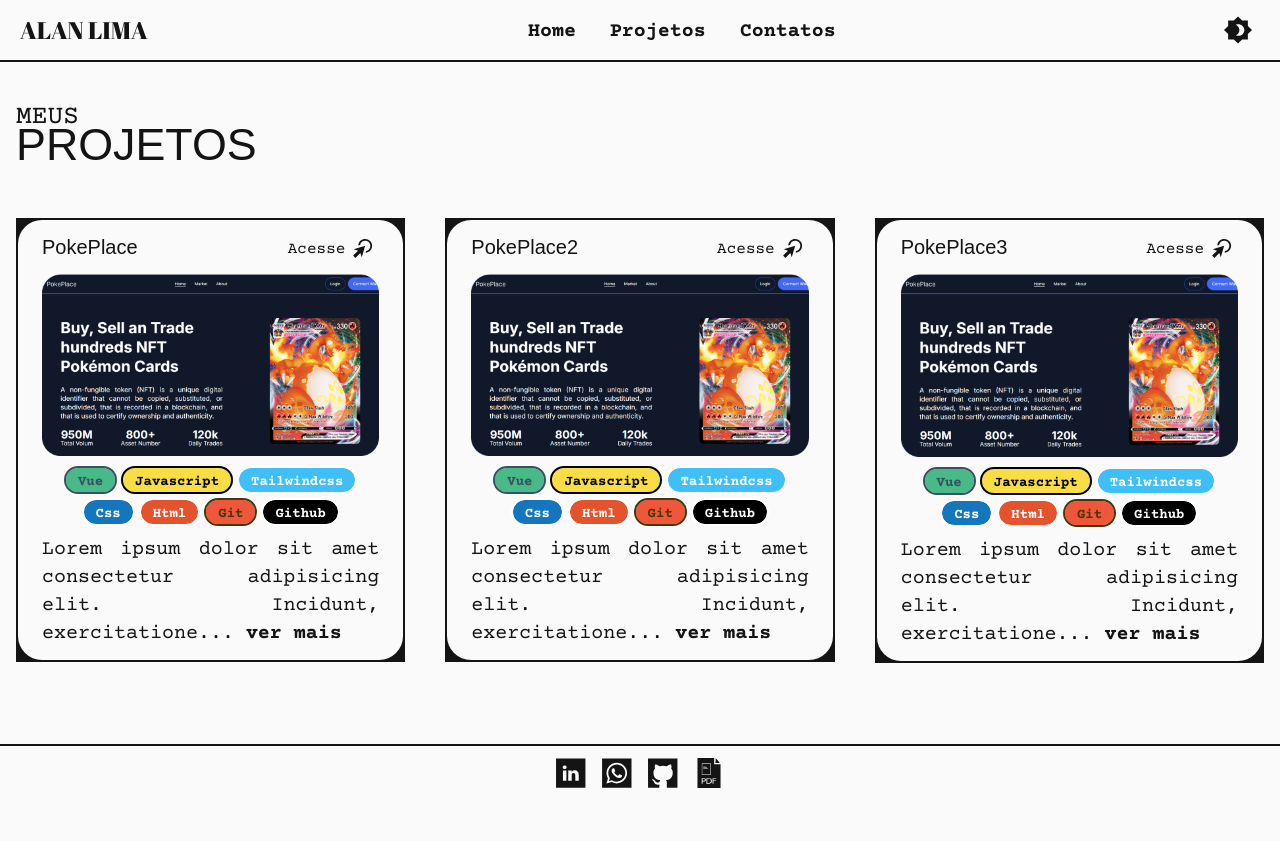
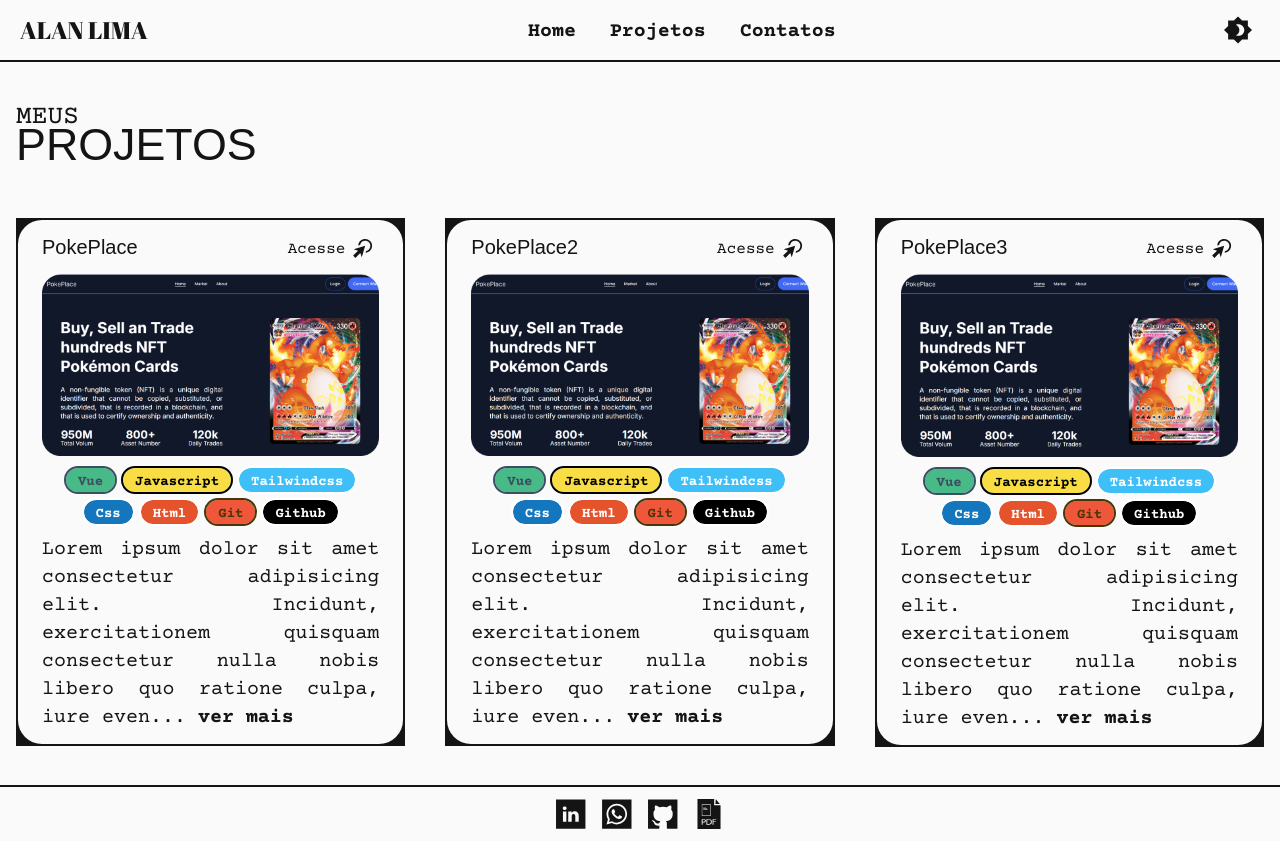
Before and after one commit to devalanlima/portfolio, a React (Vite) app: page /projetos in a window 1280 px wide. Before the commit the page ends 800 px from the top, so only its background shows below. Built offline with nearby package versions, Linux system fonts and the light colour scheme; a web font is replaced by a local one.

Commit message:
fix: adjust project description size

```diff
--- a/src/Components/Organisms/OrganismsProjectCard.tsx
+++ b/src/Components/Organisms/OrganismsProjectCard.tsx
@@ -25,9 +25,10 @@ export default function OrganismsProjectCard({ project }: Props) {
 
   const ProjectDescription = () => (
     <div className="max-h-[300px] overflow-y-auto text-justify">
+      {project.description.length >= 150 ? (
         <AtomsParagraph>
           {!isParagraphOpen
-          ? project.description.substring(0, 80) + '... '
+            ? project.description.substring(0, 150) + '... '
             : project.description + ' '}
           <button
             aria-label={
@@ -39,6 +40,9 @@ export default function OrganismsProjectCard({ project }: Props) {
             {isParagraphOpen ? 'ver menos' : 'ver mais'}
           </button>
         </AtomsParagraph>
+      ) : (
+        <AtomsParagraph>{project.description}</AtomsParagraph>
+      )}
     </div>
   );
 
```
Lines whose indentation alone changed are shown as unchanged.
